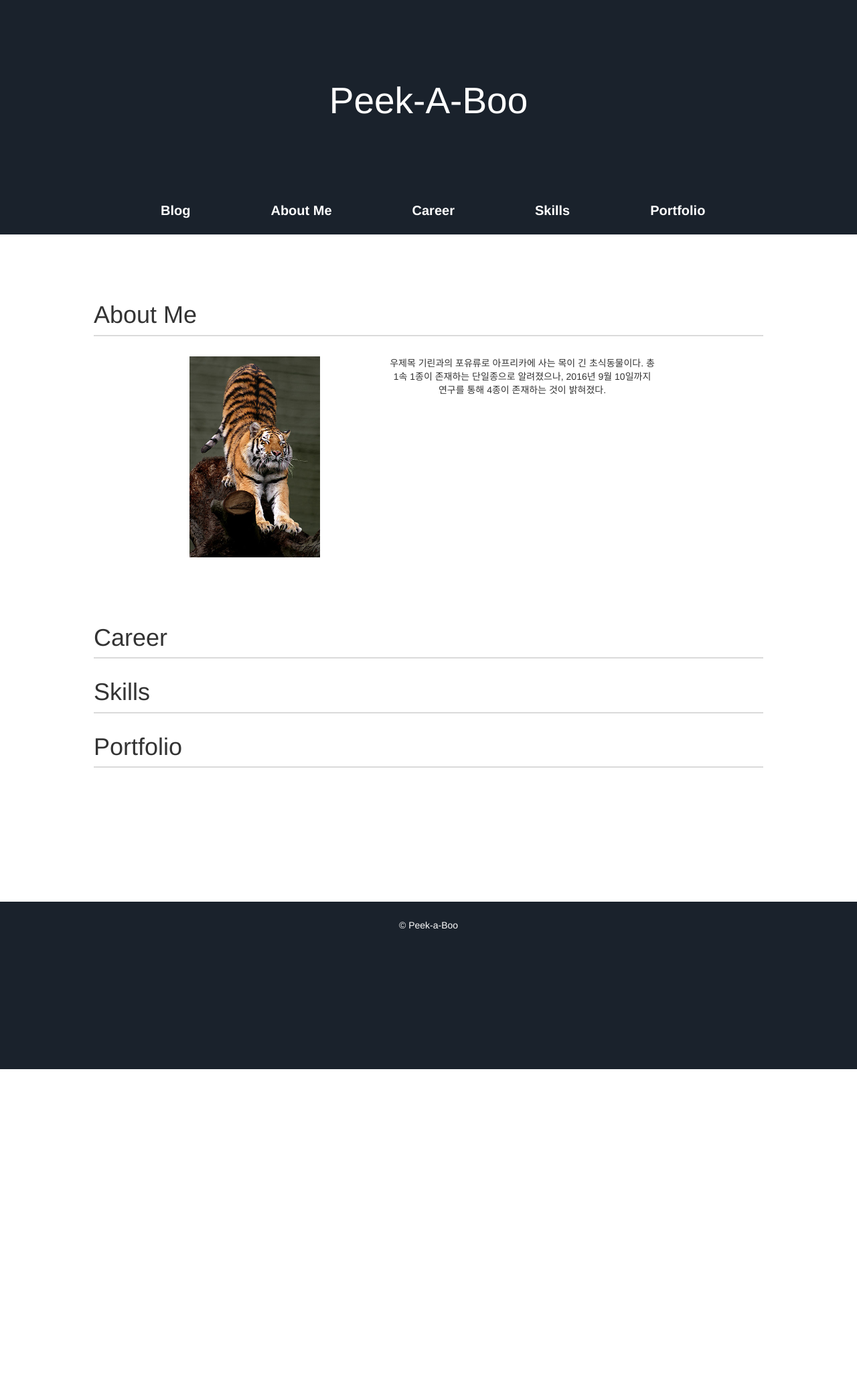
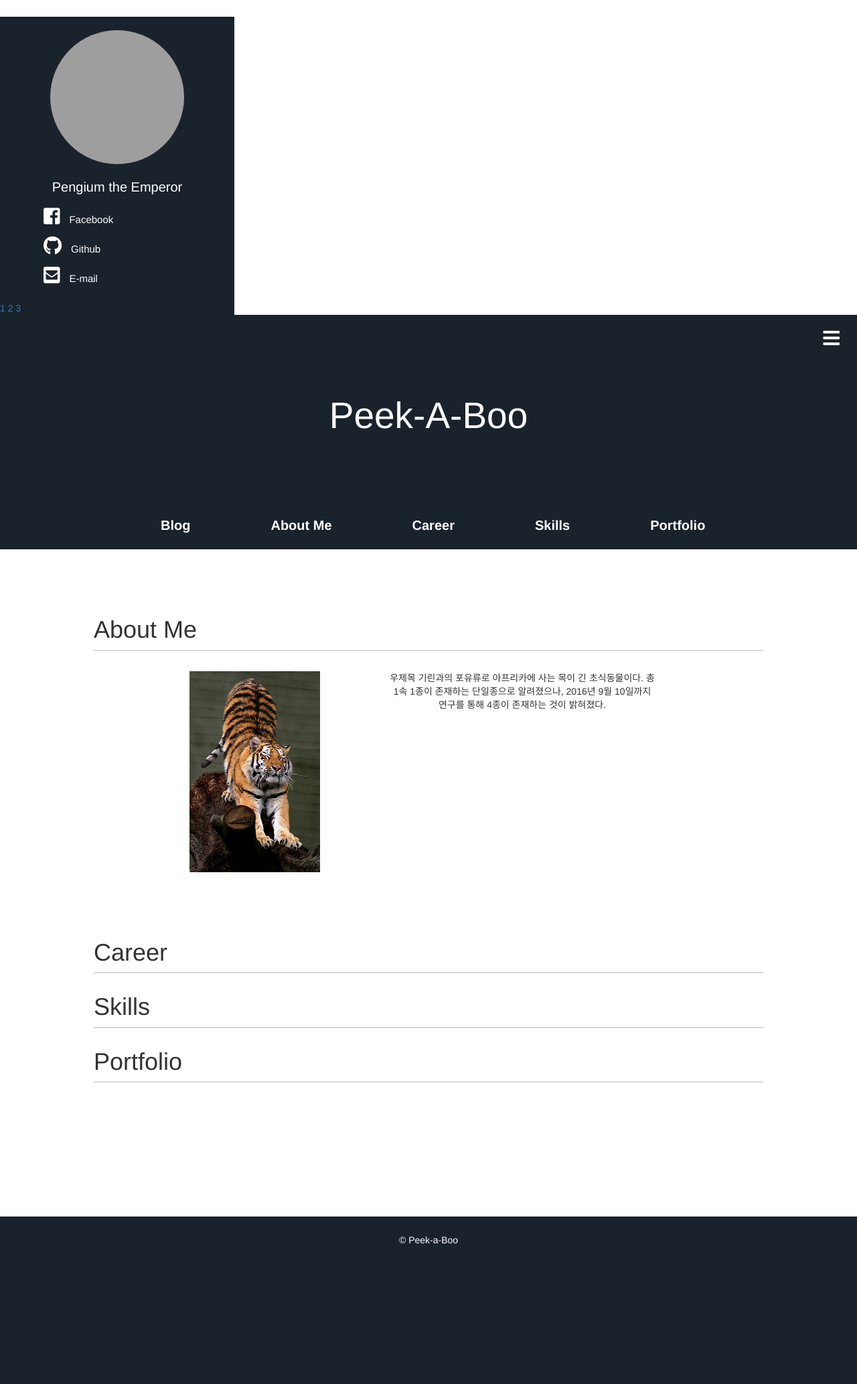
Before and after one commit to Nyamcat/blog, a Django app: page / in a window 1280 px wide. Shown: the whole page at 67% size. Before the commit the page ends 1596 px from the top, so only its background shows below. Run offline with Django 3.2, Linux system fonts and the light colour scheme; parts of the project's set-up code (start-up, migrations or seed data) failed here and were passed over; some libraries are stand-ins or nearby versions; grey boxes are pictures that could not be loaded.

Commit message:
side bar

```diff
--- a/project/main/templates/main/footer.html
+++ b/project/main/templates/main/footer.html
@@ -1,6 +1,8 @@
 {% load staticfiles %}
 </body>
+
 <footer>
     <p style="padding-top:25px;">© Peek-a-Boo</p>
     <i class="devicon-django-plain-wordmark"></i>
 </footer>
+</div>
--- a/project/main/templates/main/header.html
+++ b/project/main/templates/main/header.html
@@ -2,12 +2,48 @@
 <head>
     <link rel="stylesheet" href="https://maxcdn.bootstrapcdn.com/bootstrap/3.3.2/css/bootstrap.min.css">
     <link rel="stylesheet" href="https://cdn.rawgit.com/konpa/devicon/df6431e323547add1b4cf45992913f15286456d3/devicon.min.css">
+
+    <link rel="stylesheet" href="https://use.fontawesome.com/releases/v5.0.13/css/all.css" integrity="sha384-DNOHZ68U8hZfKXOrtjWvjxusGo9WQnrNx2sqG0tfsghAvtVlRW3tvkXWZh58N9jp" crossorigin="anonymous">
+
     <script src="https://ajax.googleapis.com/ajax/libs/jquery/3.1.1/jquery.min.js"></script>
     <script type="text/javascript" charset="utf-8" src="{% static 'js/default.js' %}"></script>
+    <script type="text/javascript" charset="utf-8" src="{% static 'semantic/semantic.min.js' %}"></script>
     <link rel="stylesheet" href="{% static 'css/default.css' %}">
+    <link rel="stylesheet" href="{% static 'semantic/semantic.min.css' %}">
 </head>
 <body>
+<div class="ui sidebar right inverted vertical menu" style="width:350px; background: #1a222c;">
+    <div id="personal_data" style="width:300px; margin: 25px; height:400px; text-align: center;">
+        <img src="{% static 'img/profile.png' %}" style="margin:20px 50px; width:200px; height:200px; border-radius:100px;">
+        <p style="color:white; font-size:20px;">Pengium the Emperor</p>
+        <ul style="list-style: none; text-align: left;">
+            <li style="color: white; margin-top:15px;">
+                <i class="fab fa-facebook-square fa-2x"></i>
+                <span style="margin-left: 10px; font-size:15px;">Facebook</span>
+            </li>
+            <li style="color: white; margin-top:15px;">
+                <i class="fab fa-github fa-2x"></i>
+                <span style="margin-left: 10px; font-size:15px;">Github</span>
+            </li>
+            <li style="color: white; margin-top:15px;">
+                <i class="fas fa-envelope-square fa-2x"></i>
+                <span style="margin-left: 10px; font-size:15px;">E-mail</span>
+            </li>
+        </ul>
+    </div>
+    <a class="item">
+        1
+    </a>
+    <a class="item">
+        2
+    </a>
+    <a class="item">
+        3
+    </a>
+</div>
+<div class="pusher">
 <section id="head">
+    <button id="menu_button"><i class="fas fa-bars fa-2x"></i></button>
     <div id="logo">
         <a href="/">
             <h1>Peek-A-Boo</h1>
--- a/project/static/css/default.css
+++ b/project/static/css/default.css
@@ -4,6 +4,11 @@
 #head #logo {width: 1000px; height:300px; margin: 0 auto; text-align:center;}
 #head #logo a {text-decoration:none;}
 #head #logo h1 { line-height:300px; margin-top:0px; color:white; font-size:55px;}
+
+#head #menu_button {float:right; margin:20px 20px; border:none; background: #1a222c;}
+#head #menu_button i { color: white;}
+
+.sidebar { background: #1a222c; width: 400px; }
 
 #topback {background: #1a222c;}
 #topmenu {width: 1000; margin: 0 auto 100px auto;}
--- a/project/static/js/default.js
+++ b/project/static/js/default.js
@@ -0,0 +1,5 @@
+$(function(){
+    $('#menu_button').click(function(){
+        $('.ui.sidebar').sidebar('setting', 'transition', 'overlay').sidebar('toggle');
+    });
+});
```
Lines whose indentation alone changed are shown as unchanged.
